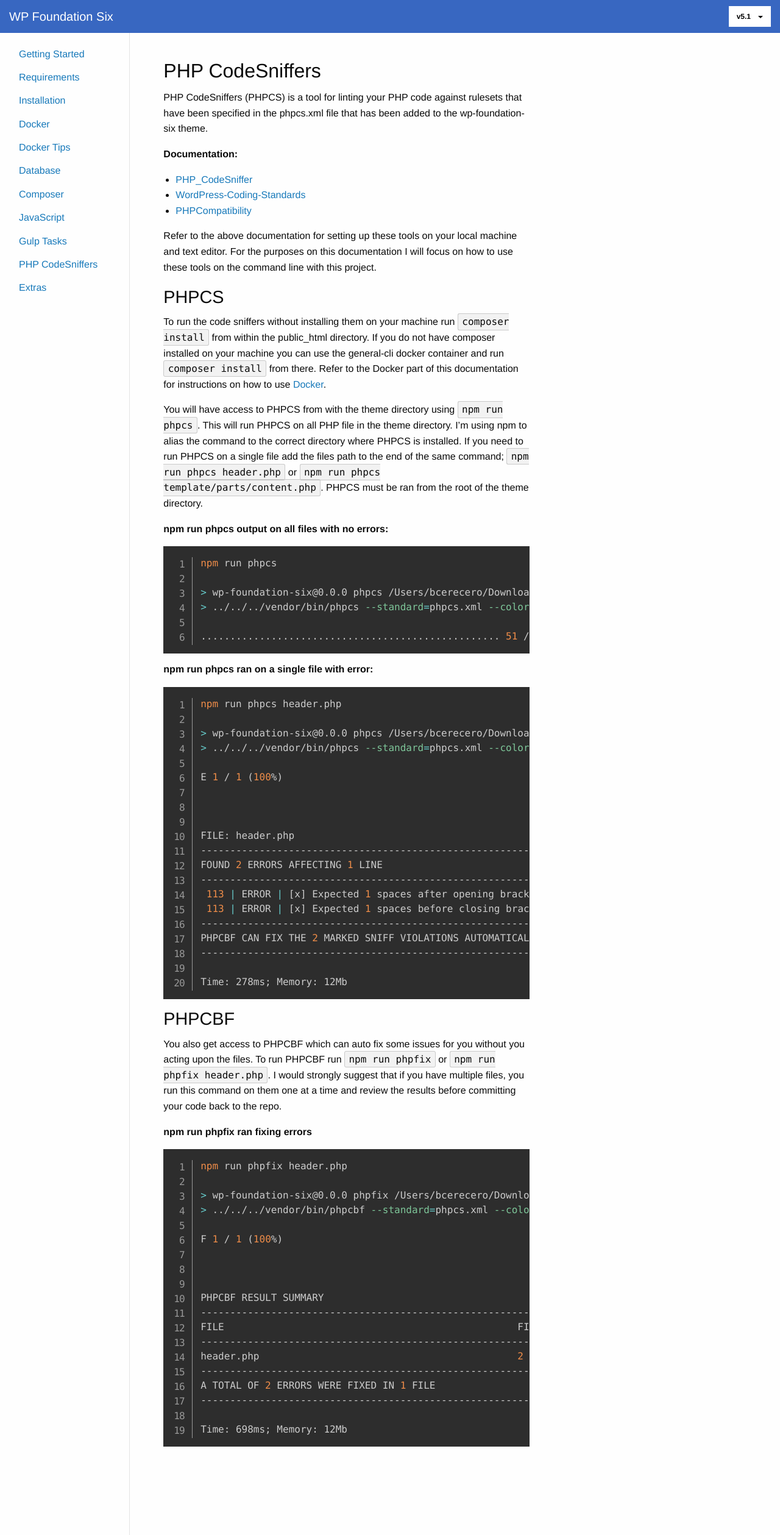
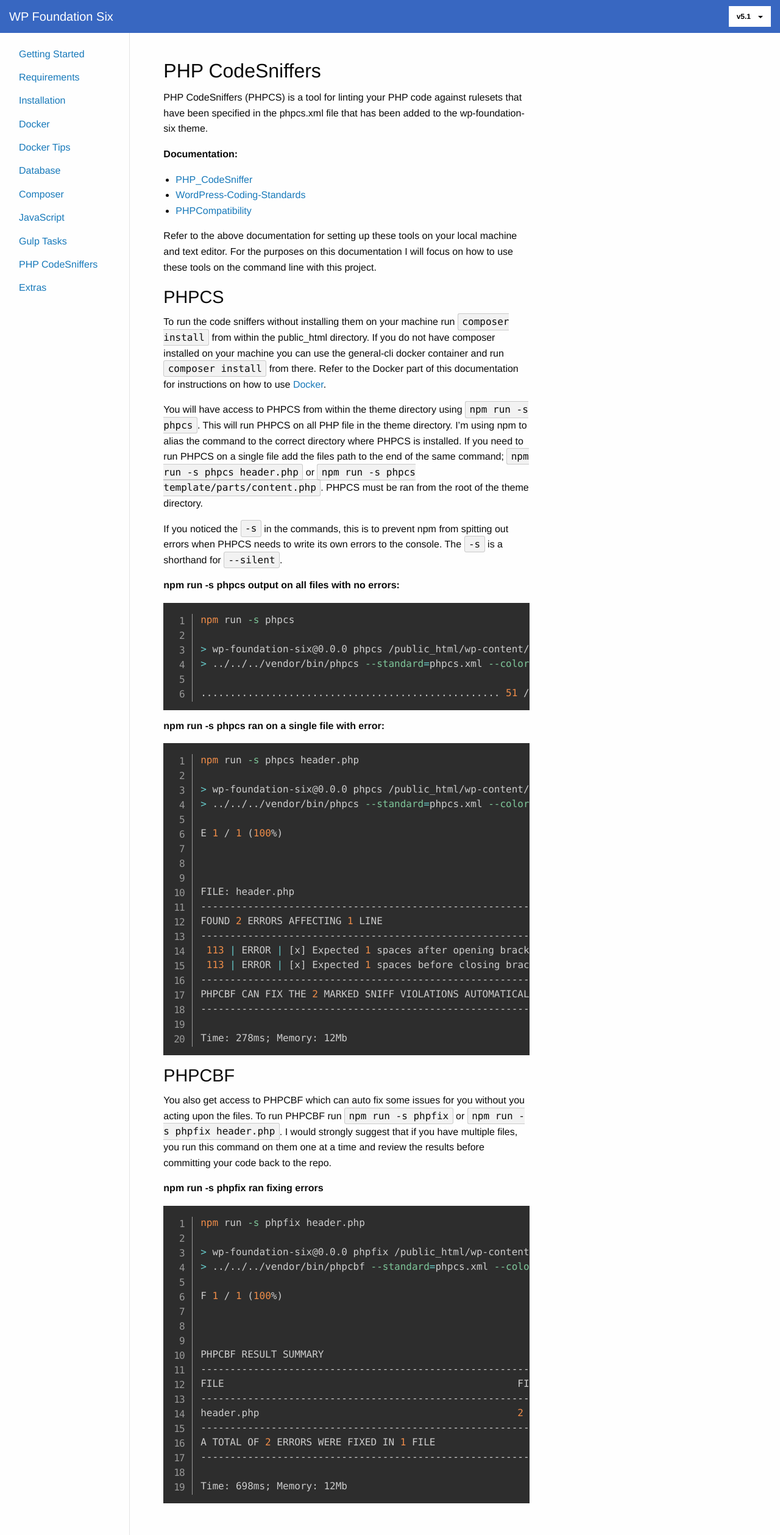
Before and after one commit to Blake-C/wp-foundation-six, a Jekyll site: the page built from docs/5.1/phpcs/index.md, in a window 1280 px wide. Shown: the whole page at 61% size. Built offline with Jekyll 4.4.1, drawn with Linux system fonts in a browser that asks for light colours; nearby versions of some CDN libraries.

Commit message:
[md] Updated phpcs docs for v5.1
Signed-off-by: Blake Cerecero <Blake@DigitalBlake.com>

````diff
--- a/docs/5.1/phpcs/index.md
+++ b/docs/5.1/phpcs/index.md
@@ -19,23 +19,25 @@ Refer to the above documentation for setting up these tools on your local machin
 
 To run the code sniffers without installing them on your machine run `composer install` from within the public_html directory. If you do not have composer installed on your machine you can use the general-cli docker container and run `composer install` from there. Refer to the Docker part of this documentation for instructions on how to use [Docker](/docs/5.1/docker).
 
-You will have access to PHPCS from with the theme directory using `npm run phpcs`. This will run PHPCS on all PHP file in the theme directory. I'm using npm to alias the command to the correct directory where PHPCS is installed. If you need to run PHPCS on a single file add the files path to the end of the same command; `npm run phpcs header.php` or `npm run phpcs template/parts/content.php`. PHPCS must be ran from the root of the theme directory.
+You will have access to PHPCS from within the theme directory using `npm run -s phpcs`. This will run PHPCS on all PHP file in the theme directory. I'm using npm to alias the command to the correct directory where PHPCS is installed. If you need to run PHPCS on a single file add the files path to the end of the same command; `npm run -s phpcs header.php` or `npm run -s phpcs template/parts/content.php`. PHPCS must be ran from the root of the theme directory.
 
-**npm run phpcs output on all files with no errors:**
+If you noticed the `-s` in the commands, this is to prevent npm from spitting out errors when PHPCS needs to write its own errors to the console. The `-s` is a shorthand for `--silent`.
+
+**npm run -s phpcs output on all files with no errors:**
 ```bash
-npm run phpcs
+npm run -s phpcs
 
-> wp-foundation-six@0.0.0 phpcs /Users/bcerecero/Downloads/wp-foundation-six-development/public_html/wp-content/themes/wp-foundation-six
+> wp-foundation-six@0.0.0 phpcs /public_html/wp-content/themes/wp-foundation-six
 > ../../../vendor/bin/phpcs --standard=phpcs.xml --colors
 
 ................................................... 51 / 51 (100%)
 ```
 
-**npm run phpcs ran on a single file with error:**
+**npm run -s phpcs ran on a single file with error:**
 ```bash
-npm run phpcs header.php
+npm run -s phpcs header.php
 
-> wp-foundation-six@0.0.0 phpcs /Users/bcerecero/Downloads/wp-foundation-six-development/public_html/wp-content/themes/wp-foundation-six
+> wp-foundation-six@0.0.0 phpcs /public_html/wp-content/themes/wp-foundation-six
 > ../../../vendor/bin/phpcs --standard=phpcs.xml --colors "header.php"
 
 E 1 / 1 (100%)
@@ -57,14 +59,14 @@ Time: 278ms; Memory: 12Mb
 
 ## PHPCBF
 
-You also get access to PHPCBF which can auto fix some issues for you without you acting upon the files. To run PHPCBF run `npm run phpfix` or `npm run phpfix header.php`. I would strongly suggest that if you have multiple files, you run this command on them one at a time and review the results before committing your code back to the repo.
+You also get access to PHPCBF which can auto fix some issues for you without you acting upon the files. To run PHPCBF run `npm run -s phpfix` or `npm run -s phpfix header.php`. I would strongly suggest that if you have multiple files, you run this command on them one at a time and review the results before committing your code back to the repo.
 
-**npm run phpfix ran fixing errors**
+**npm run -s phpfix ran fixing errors**
 
 ```bash
-npm run phpfix header.php
+npm run -s phpfix header.php
 
-> wp-foundation-six@0.0.0 phpfix /Users/bcerecero/Downloads/wp-foundation-six-development/public_html/wp-content/themes/wp-foundation-six
+> wp-foundation-six@0.0.0 phpfix /public_html/wp-content/themes/wp-foundation-six
 > ../../../vendor/bin/phpcbf --standard=phpcs.xml --colors "header.php"
 
 F 1 / 1 (100%)
````
